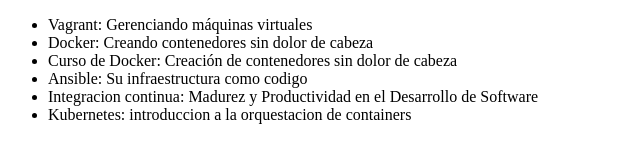
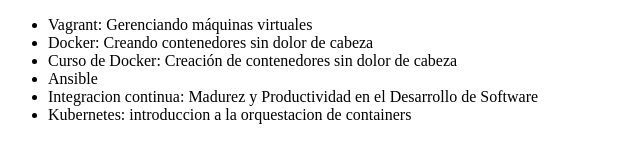
Before and after one commit to ready2devs/alura-git, a plain HTML site: page index.html in a window 1280 px wide. Shown: the whole page, without its empty margins (0-640 px from the left). Drawn offline with Linux system fonts and the light colour scheme.

Commit message:
Revert "Modificando el nombre del cursod e Ansible"
This reverts commit 12f7cc29333a8d40aa3885d9b7359cae37e8bcf5.

```diff
--- a/index.html
+++ b/index.html
@@ -9,7 +9,7 @@
       <li>Vagrant: Gerenciando máquinas virtuales</li>
       <li>Docker: Creando contenedores sin dolor de cabeza</li>
       <li>Curso de Docker: Creación de contenedores sin dolor de cabeza</li>
-      <li>Ansible: Su infraestructura como codigo</li>
+      <li>Ansible</li>
       <li>
         Integracion continua: Madurez y Productividad en el Desarrollo de
         Software
```
